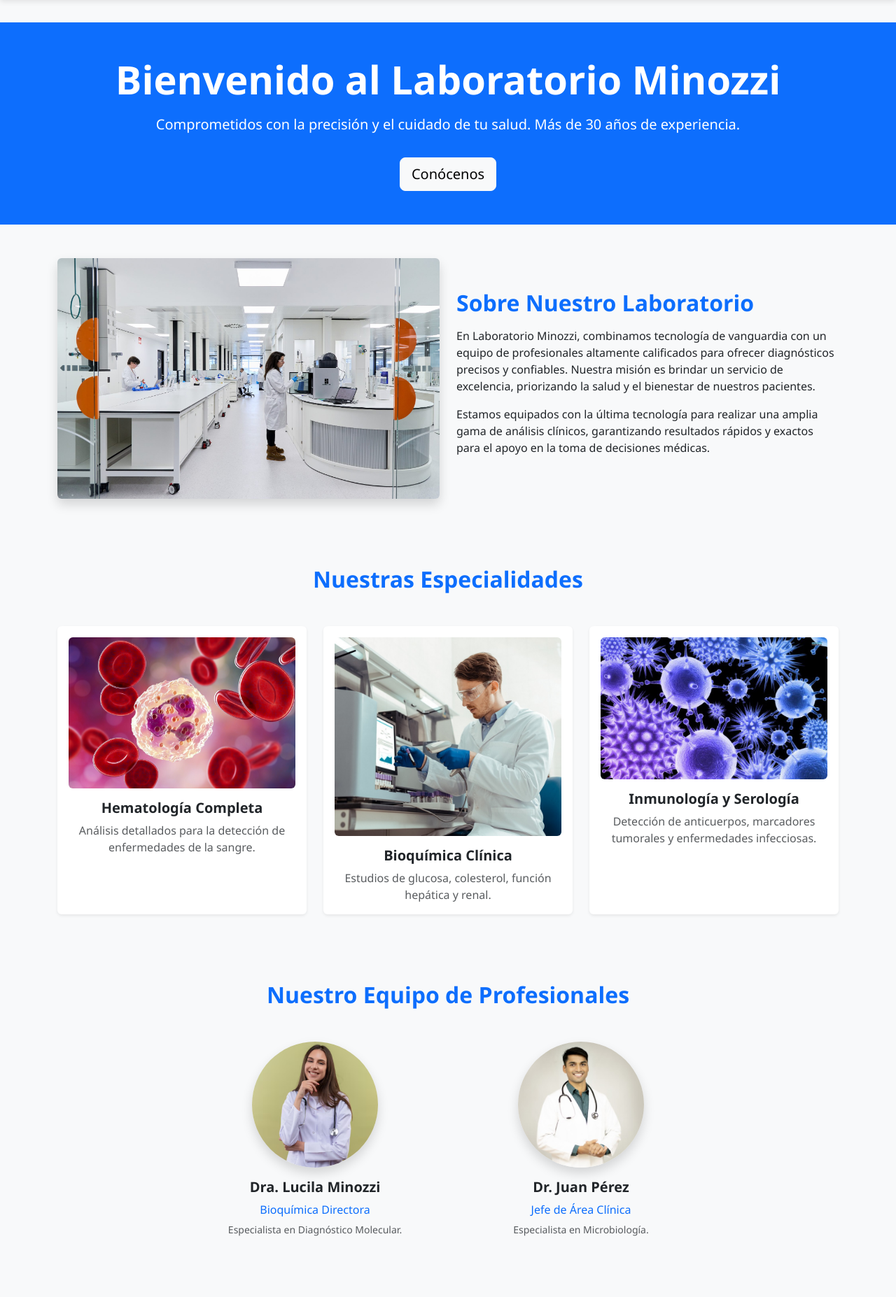
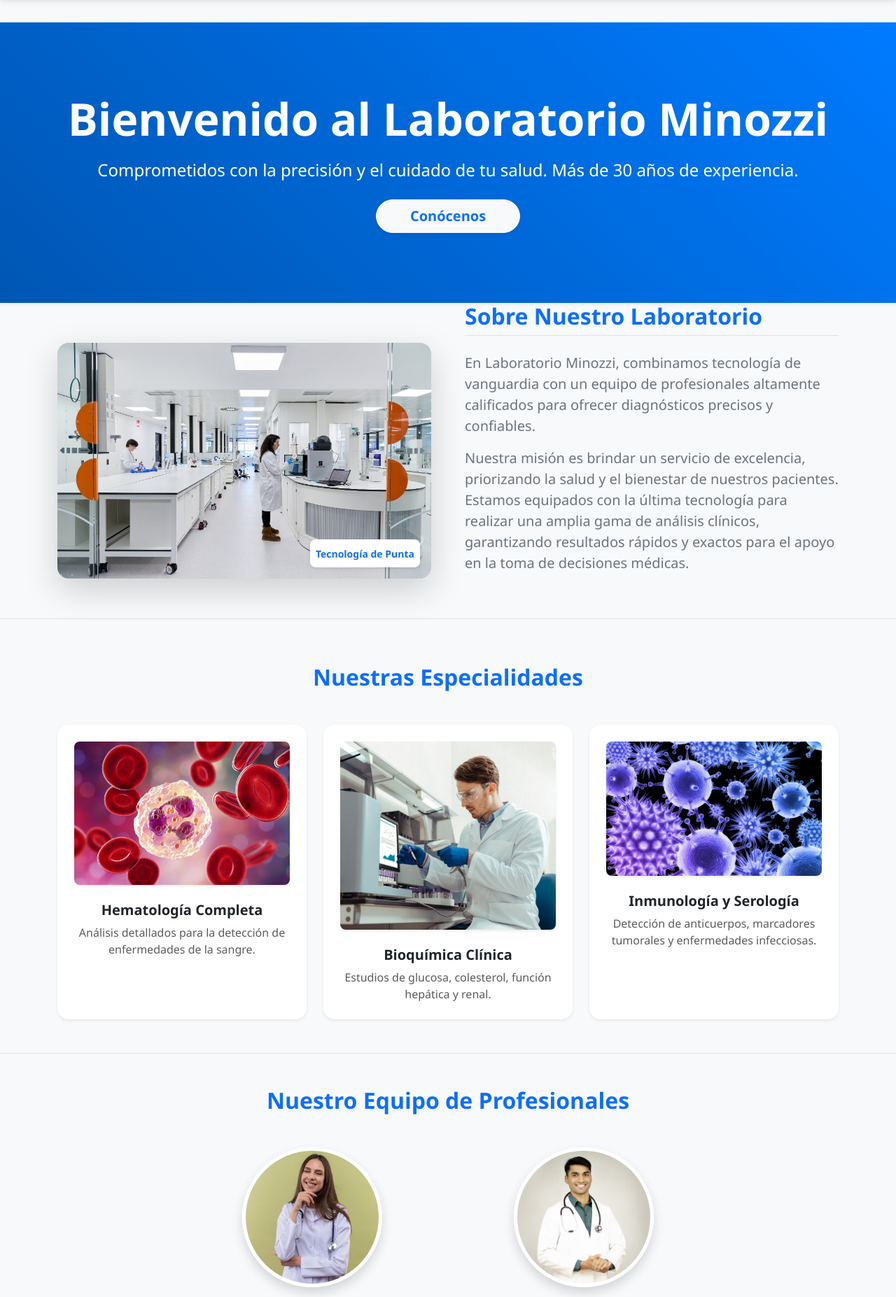
Before and after one commit to luciminozzi-wq/TuPrimeraPagina-Minozzi.1, a Django app: page / in a window 1280 px wide. Shown: the part 66-1920 px from the top of the page at 70% size. Run offline with Django 5.2, Linux system fonts and the light colour scheme.

Commit message:
mejora del diseño y contenido en la página de inicio y actualización de la guía de pruebas en el README

```diff
--- a/LaboratorioMinozzi/templates/LaboratoriodeAnalisisClinicosMinozzi/index.html
+++ b/LaboratorioMinozzi/templates/LaboratoriodeAnalisisClinicosMinozzi/index.html
@@ -4,55 +4,90 @@
 {% block title %}Inicio | Laboratorio Minozzi{% endblock %}
 
 {% block content %}
+<style>
+    /* Estilos personalizados para potenciar Bootstrap 5 */
+    .hero {
+        background: linear-gradient(45deg, #0056b3 0%, #007bff 100%);
+        padding: 100px 0;
+    }
+    .card-speciality {
+        transition: transform 0.3s ease, box-shadow 0.3s ease;
+    }
+    .card-speciality:hover {
+        transform: translateY(-10px);
+        box-shadow: 0 10px 20px rgba(0,0,0,0.1) !important;
+    }
+    .team-img {
+        border: 5px solid #fff;
+        transition: all 0.3s ease;
+    }
+    .team-img:hover {
+        border-color: #cfe2ff;
+    }
+    .contact-icon {
+        color: #007bff;
+        font-size: 1.5rem;
+    }
+    iframe {
+        border-radius: 10px;
+        border: 2px solid #dee2e6;
+    }
+</style>
+
 <div class="container-fluid p-0">
-    <div class="hero bg-primary text-white text-center py-5">
+    <div class="hero text-white text-center shadow-sm">
         <div class="container">
-            <h1 class="display-4 fw-bold mb-3">Bienvenido al Laboratorio Minozzi</h1>
-            <p class="lead">Comprometidos con la precisión y el cuidado de tu salud. Más de 30 años de experiencia.</p>
-            <a href="#about" class="btn btn-light btn-lg mt-3">Conócenos</a>
+            <h1 class="display-3 fw-bold mb-3 animate__animated animate__fadeInDown">Bienvenido al Laboratorio Minozzi</h1>
+            <p class="lead fs-4 mb-4">Comprometidos con la precisión y el cuidado de tu salud. Más de 30 años de experiencia.</p>
+            <a href="#about" class="btn btn-light btn-lg rounded-pill px-5 shadow-sm fw-bold text-primary">Conócenos</a>
         </div>
     </div>
 
     <section id="about" class="container py-5">
-        <div class="row align-items-center">
+        <div class="row align-items-center g-5">
             <div class="col-md-6">
-                <img src="{% static 'img/lab_interior.jpg' %}" class="img-fluid rounded shadow" alt="Interior del laboratorio">
+                <div class="position-relative">
+                    <img src="{% static 'img/lab_interior.jpg' %}" class="img-fluid rounded-4 shadow-lg" alt="Interior del laboratorio">
+                    <div class="position-absolute bottom-0 end-0 bg-white p-2 m-3 rounded-3 shadow-sm d-none d-lg-block">
+                        <small class="text-primary fw-bold">Tecnología de Punta</small>
+                    </div>
+                </div>
             </div>
             <div class="col-md-6 mt-4 mt-md-0">
-                <h2 class="text-primary fw-bold mb-3">Sobre Nuestro Laboratorio</h2>
-                <p>En Laboratorio Minozzi, combinamos tecnología de vanguardia con un equipo de profesionales altamente calificados para ofrecer diagnósticos precisos y confiables. Nuestra misión es brindar un servicio de excelencia, priorizando la salud y el bienestar de nuestros pacientes.</p>
-                <p>Estamos equipados con la última tecnología para realizar una amplia gama de análisis clínicos, garantizando resultados rápidos y exactos para el apoyo en la toma de decisiones médicas.</p>
+                <h2 class="text-primary fw-bold mb-4 border-bottom pb-2">Sobre Nuestro Laboratorio</h2>
+                <p class="lead text-secondary">En Laboratorio Minozzi, combinamos tecnología de vanguardia con un equipo de profesionales altamente calificados para ofrecer diagnósticos precisos y confiables.</p>
+                <p class="lead text-secondary">Nuestra misión es brindar un servicio de excelencia, priorizando la salud y el bienestar de nuestros pacientes. Estamos equipados con la última tecnología para realizar una amplia gama de análisis clínicos, garantizando resultados rápidos y exactos para el apoyo en la toma de decisiones médicas.</p>
             </div>
         </div>
     </section>
 
-    <section class="bg-light py-5">
+    <section class="bg-light py-5 border-top border-bottom">
         <div class="container">
-            <h2 class="text-center text-primary fw-bold mb-5">Nuestras Especialidades</h2>
+            <h2 class="text-center text-primary fw-bold mb-5 mt-3">Nuestras Especialidades</h2>
             <div class="row g-4">
                 <div class="col-md-4">
-                    <div class="card h-100 shadow-sm text-center border-0">
-                        <div class="card-body">
-                            <img src="{% static 'img/speciality_hematology.jpg' %}" class="img-fluid rounded mb-3" alt="Hematología">
-                            <h5 class="card-title fw-bold">Hematología Completa</h5>
+                    <div class="card card-speciality h-100 shadow-sm text-center border-0 rounded-4">
+                        <div class="card-body p-4">
+                            <img src="{% static 'img/speciality_hematology.jpg' %}" class="img-fluid rounded-3 mb-4 shadow-sm" alt="Hematología">
+                            <h5 class="card-title fw-bold text-dark">Hematología Completa</h5>
                             <p class="card-text text-muted">Análisis detallados para la detección de enfermedades de la sangre.</p>
                         </div>
                     </div>
                 </div>
                 <div class="col-md-4">
-                    <div class="card h-100 shadow-sm text-center border-0">
-                        <div class="card-body">
-                            <img src="{% static 'img/speciality_biochemistry.jpg' %}" class="img-fluid rounded mb-3" alt="Bioquímica Clínica">
-                            <h5 class="card-title fw-bold">Bioquímica Clínica</h5>
+                    <div class="card card-speciality h-100 shadow-sm text-center border-0 rounded-4">
+                        <div class="card-body p-4">
+                            <img src="{% static 'img/speciality_biochemistry.jpg' %}" class="img-fluid rounded-3 mb-4 shadow-sm" alt="Bioquímica Clínica">
+                            <h5 class="card-title fw-bold text-dark">Bioquímica Clínica</h5>
                             <p class="card-text text-muted">Estudios de glucosa, colesterol, función hepática y renal.</p>
                         </div>
                     </div>
                 </div>
                 <div class="col-md-4">
-                    <div class="card h-100 shadow-sm text-center border-0">
-                        <div class="card-body">
-                            <img src="{% static 'img/speciality_immunology.jpg' %}" class="img-fluid rounded mb-3" alt="Inmunología">
-                            <h5 class="card-title fw-bold">Inmunología y Serología</h5>
+                    <div class="card card-speciality h-100 shadow-sm text-center border-0 rounded-4">
+                        <div class="card-body p-4">
+                            <img src="{% static 'img/speciality_immunology.jpg' %}" class="img-fluid rounded-3 mb-4 shadow-sm" alt="Inmunología">
+                            <h5 class="card-title fw-bold text-dark">Inmunología y Serología</h5>
                             <p class="card-text text-muted">Detección de anticuerpos, marcadores tumorales y enfermedades infecciosas.</p>
                         </div>
                     </div>
@@ -63,18 +98,22 @@
 
     <section class="container py-5">
         <h2 class="text-center text-primary fw-bold mb-5">Nuestro Equipo de Profesionales</h2>
-        <div class="row justify-content-center g-4">
+        <div class="row justify-content-center g-5">
             <div class="col-md-4 text-center">
-                <img src="{% static 'img/bioquimico_lucila.jpg' %}" class="img-fluid rounded-circle shadow mb-3" style="width: 180px; height: 180px; object-fit: cover;" alt="Dra. Lucila Minozzi">
-                <h5 class="fw-bold">Dra. Lucila Minozzi</h5>
-                <p class="text-primary mb-1">Bioquímica Directora</p>
-                <small class="text-muted">Especialista en Diagnóstico Molecular.</small>
+                <div class="mb-3 d-inline-block">
+                    <img src="{% static 'img/bioquimico_lucila.jpg' %}" class="img-fluid rounded-circle shadow team-img" style="width: 200px; height: 200px; object-fit: cover;" alt="Dra. Lucila Minozzi">
+                </div>
+                <h5 class="fw-bold fs-4">Dra. Lucila Minozzi</h5>
+                <p class="badge bg-primary rounded-pill px-3 mb-2">Bioquímica Directora</p>
+                <p><small class="text-muted d-block">Especialista en Bioquímica Clínica área Inmunología.</small></p>
             </div>
             <div class="col-md-4 text-center">
-                <img src="{% static 'img/bioquimico_juan.jpg' %}" class="img-fluid rounded-circle shadow mb-3" style="width: 180px; height: 180px; object-fit: cover;" alt="Dr. Juan Pérez">
-                <h5 class="fw-bold">Dr. Juan Pérez</h5>
-                <p class="text-primary mb-1">Jefe de Área Clínica</p>
-                <small class="text-muted">Especialista en Microbiología.</small>
+                <div class="mb-3 d-inline-block">
+                    <img src="{% static 'img/bioquimico_juan.jpg' %}" class="img-fluid rounded-circle shadow team-img" style="width: 200px; height: 200px; object-fit: cover;" alt="Dr. Juan Pérez">
+                </div>
+                <h5 class="fw-bold fs-4">Dr. Juan Pérez</h5>
+                <p class="badge bg-primary rounded-pill px-3 mb-2">Jefe de Área Clínica</p>
+                <p><small class="text-muted d-block">Especialista en Microbiología.</small></p>
             </div>
         </div>
     </section>
@@ -83,18 +122,48 @@
         <div class="container">
             <h2 class="text-center text-primary fw-bold mb-5">Contáctanos</h2>
             <div class="row justify-content-center">
-                <div class="col-md-8">
-                    <div class="card shadow-sm border-0">
-                        <div class="card-body p-4">
-                            <p class="text-center lead">Estamos para ayudarte. Envíanos tu consulta o visítanos.</p>
-                            <ul class="list-unstyled text-center lead mb-4">
-                                <li><span class="material-icons me-2 align-middle">location_on</span>Calle Falsa 123, Ciudad</li>
-                                <li><span class="material-icons me-2 align-middle">phone</span>(123) 456-7890</li>
-                                <li><span class="material-icons me-2 align-middle">email</span>info@labminozzi.com</li>
-                                <li><span class="material-icons me-2 align-middle">access_time</span>Lunes a Viernes: 8:00 - 18:00 hs</li>
-                            </ul>
-                            <div class="ratio ratio-16x9">
-                                <iframe src="https://www.google.com/maps/embed?pb=!1m18!1m12!1m3!1d3283.9984920624024!2d-58.38155918476974!3d-34.60372248045934!2m3!1f0!2f0!3f0!3m2!1i1024!2i768!4f13.1!3m3!1m2!1s0x95bccac4b8f0d3b1%3A0x9a8b1a3e8b0a9f0!2sObelisco!5e0!3m2!1ses!2sar!4v1678912345678!5m2!1ses!2sar" allowfullscreen="" loading="lazy"></iframe>
+                <div class="col-md-10">
+                    <div class="card shadow border-0 rounded-4 overflow-hidden">
+                        <div class="card-body p-0">
+                            <div class="row g-0">
+                                <div class="col-lg-5 p-5 bg-white">
+                                    <h4 class="fw-bold mb-4 text-dark">Información de contacto</h4>
+                                    <ul class="list-unstyled mb-0">
+                                        <li class="mb-4 d-flex align-items-start">
+                                            <i class="material-icons contact-icon me-3">location_on</i>
+                                            <div>
+                                                <h6 class="fw-bold mb-0">Dirección</h6>
+                                                <p class="text-muted mb-0">Calle Falsa 123, Ciudad</p>
+                                            </div>
+                                        </li>
+                                        <li class="mb-4 d-flex align-items-start">
+                                            <i class="material-icons contact-icon me-3">phone</i>
+                                            <div>
+                                                <h6 class="fw-bold mb-0">Teléfono</h6>
+                                                <p class="text-muted mb-0">(123) 456-7890</p>
+                                            </div>
+                                        </li>
+                                        <li class="mb-4 d-flex align-items-start">
+                                            <i class="material-icons contact-icon me-3">email</i>
+                                            <div>
+                                                <h6 class="fw-bold mb-0">Email</h6>
+                                                <p class="text-muted mb-0">info@labminozzi.com</p>
+                                            </div>
+                                        </li>
+                                        <li class="d-flex align-items-start">
+                                            <i class="material-icons contact-icon me-3">access_time</i>
+                                            <div>
+                                                <h6 class="fw-bold mb-0">Atención</h6>
+                                                <p class="text-muted mb-0">Lun a Vie: 8:00 - 18:00 hs</p>
+                                            </div>
+                                        </li>
+                                    </ul>
+                                </div>
+                                <div class="col-lg-7 p-2">
+                                    <div class="ratio ratio-16x9 h-100 min-vh-40">
+                                        <iframe src="https://www.google.com/maps/embed?pb=!1m18!1m12!1m3!1d105073.44367069115!2d-58.50333817551528!3d-34.61566245107005!2m3!1f0!2f0!3f0!3m2!1i1024!2i768!4f13.1!3m3!1m2!1s0x95bcca3b4ef90cbd%3A0xa0b3812e88e442!2sBuenos%20Aires%2C%20Argentina!5e0!3m2!1ses-419!2sar!4v1700000000000!5m2!1ses-419!2sar" allowfullscreen="" loading="lazy" style="border-radius: 8px;"></iframe>
+                                    </div>
+                                </div>
                             </div>
                         </div>
                     </div>
```
Also changed, not shown: README.md.
